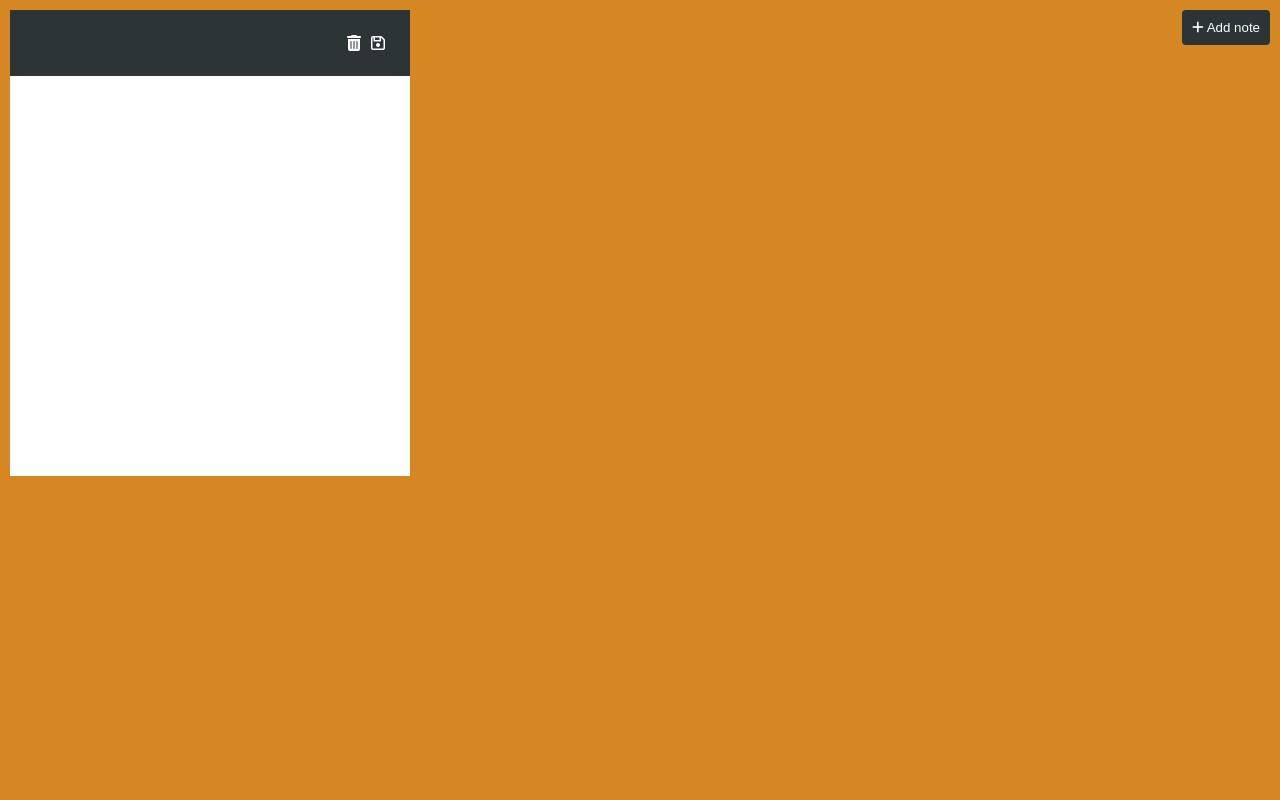
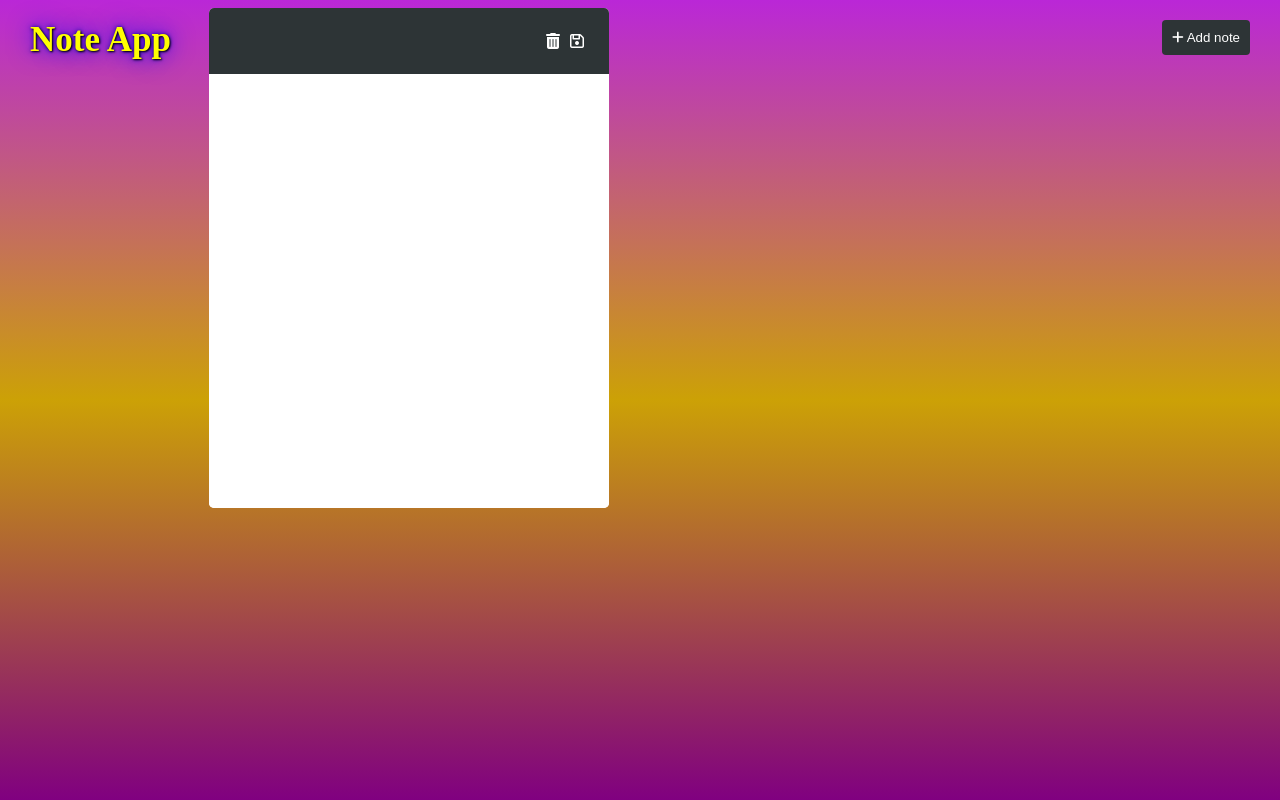
Before and after one commit to kewat1995/note-app, a plain HTML site: page index.html in a window 1280 px wide. Drawn offline with Linux system fonts and the light colour scheme.

Commit message:
all update

```diff
--- a/index.html
+++ b/index.html
@@ -4,13 +4,16 @@
     <meta charset="UTF-8">
     <meta name="viewport" content="width=device-width, initial-scale=1.0">
     <title>note-app</title>
-    <link rel="stylesheet" href="css/mystyle.css">
+    <link rel="stylesheet" href="mystyle.css">
 </head>
 <body>
-    <button id="btn">
-        <i class="fas fa-plus"></i>
-        Add note
-    </button>
+    <div class="container">
+        <h1>Note App</h1>
+        <button id="btn">
+            <i class="fas fa-plus"></i>
+            Add note
+        </button>
+
   <div id="main">
     <!-- <div class="note">
 
@@ -21,7 +24,9 @@
         <textarea></textarea> -->
     </div>
   </div>
-    <script src="js/apps.js"></script>
+    </div>
+
+    <script src="apps.js"></script>
     <script src="https://kit.fontawesome.com/bf520e6492.js" crossorigin="anonymous"></script>
 </body>
 </html>
--- a/css/mystyle.css
+++ b/mystyle.css
@@ -4,32 +4,52 @@
     box-sizing: border-box;
 }
 
-#main{
+.container{
     width: 100%;
     min-height: 100vh;
     padding-bottom: 50px;
-    background-color: rgb(212, 135, 34);
+    background: linear-gradient(180deg ,rgb(186, 39, 215),rgb(204, 161, 6),purple);
     display: flex;
     flex-wrap: wrap;
+
 }
+h1{
+    color: rgb(255, 255, 2);
+    text-shadow: 1px 1px 2px black, 0 0 25px blue, 0 0 5px darkblue;
+    padding: 20px 30px;
+    font-weight: bold;
+    font-size: 35px;
+}
+
 button{
     padding: 10px;
+
     background-color:#2d3436;
     color: white;
     position: fixed;
-    right: 10px;
-    top: 10px;
+    right: 30px;
+    top: 20px;
     border: none;
     outline: none;
     border-radius: 4px;
     cursor: pointer;
+
 }
+#main{
 
+    display: flex;
+    justify-content: space-evenly;
+    flex-wrap: wrap;
+
+}
 .note{
     width: 400px;
-    height: 400px;
+    height: 500px;
     background-color: white;
-    margin: 10px;
+    border-radius: 5px;
+    margin:  8px;
+   overflow: hidden;
+
 }
 
 .tool{
@@ -57,3 +77,12 @@ button{
     outline: 0;
     border: 0;
 }
+@media screen and (max-width:400){
+.note ,.tool{
+    width: 100%;
+
+
+
+
+}
+}
```
Also changed, not shown: apps.js (renamed from js/apps.js), images/delete.png (added), images/edit.png (added), images/notes.png (added).
